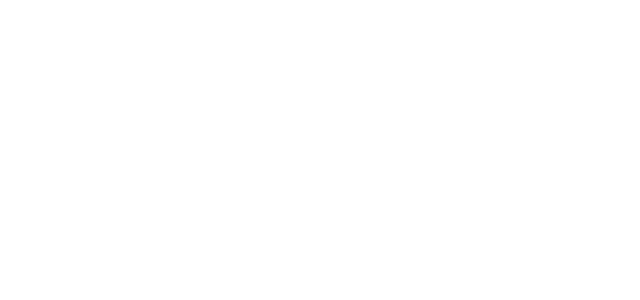
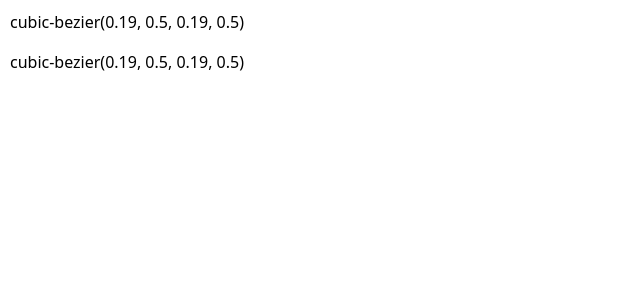
Before and after one commit to yosukedoke/cubic-bezier, a Vue app: page / in a window 1280 px wide. Shown: the top 300 px of the page, without its empty margins (0-640 px from the left). Built offline with nearby package versions, Linux system fonts and the light colour scheme.

Commit message:
コンポーネントのプレースホルダを作成

```diff
--- a/src/App.vue
+++ b/src/App.vue
@@ -1,11 +1,37 @@
 <script lang="ts">
-import {defineComponent } from 'vue'
-export default defineComponent({})
+import { defineComponent } from 'vue'
+
+import CubicBezierEditor from './components/CubicBezierEditor.vue'
+
+export default defineComponent({
+  components: {
+    CubicBezierEditor,
+  },
+  data() {
+    return {
+      easing: 'cubic-bezier(0.19, 0.5, 0.19, 0.5)',
+    }
+  },
+})
 </script>
-
 <template>
-  <main></main>
+  <main>
+    <div class="vstack">
+      <input v-model="easing" type="text" class="input" />
+      <CubicBezierEditor :easing="easing" />
+    </div>
+  </main>
 </template>
 
 <style scoped>
+.vstack {
+  display: flex;
+  flex-direction: column;
+  align-items: flex-start;
+  gap: 16px;
+  padding: 10px;
+}
+.input {
+  width: 100%;
+}
 </style>
--- /dev/null
+++ b/src/components/CubicBezierEditor.vue
@@ -0,0 +1,24 @@
+<script lang="ts">
+import { defineComponent, toRefs } from 'vue'
+
+export default defineComponent({
+  props: {
+   easing: {
+    type: String,
+    required: true,
+   },
+  },
+  setup(props) {
+    const { easing } = toRefs(props)
+
+    return {
+      easing,
+    }
+  },
+})
+</script>
+<template>
+<section>
+{{ easing }}
+</section>
+</template>
```
Also changed, not shown: 1 other file (tests, documents, lock files or other folders).
